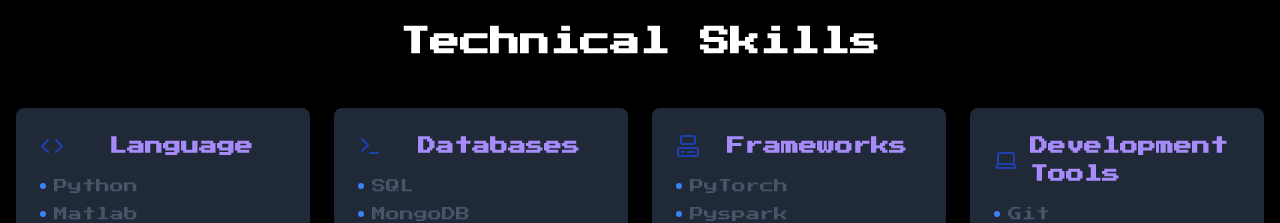
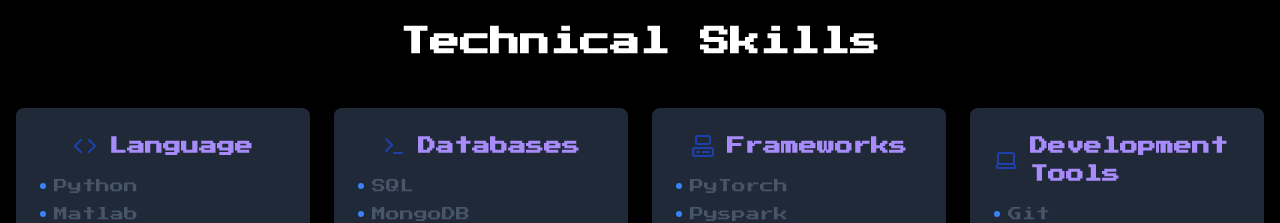
Before and after one commit to mousekeys/portfolio, a React (Vite) app in the folder sajal_portfolio/: page / in a window 1280 px wide. Shown: the part 2960-3183 px from the top of the page. Built offline with nearby package versions, Linux system fonts and the light colour scheme.

Commit message:
Fixed placements

```diff
--- a/sajal_portfolio/src/components/Skills.jsx
+++ b/sajal_portfolio/src/components/Skills.jsx
@@ -38,9 +38,9 @@
             key={index}
             className="p-6 rounded-lg hover:shadow-lg transition-all duration-300 hover:scale-105 bg-gray-800"
           >
-            <div className="flex items-center  gap-3 mb-4">
-              <div className="text-blue-800">{category.icon}</div>
-              <h3 className="font-semibold text-lg text-[#A78BFA] mx-auto ">
+            <div className="flex items-center justify-center gap-3 mb-4">
+              <div className="text-blue-800 center ">{category.icon}</div>
+              <h3 className="font-semibold text-lg text-[#A78BFA]  ">
                 {category.title}
               </h3>
             </div>
```
